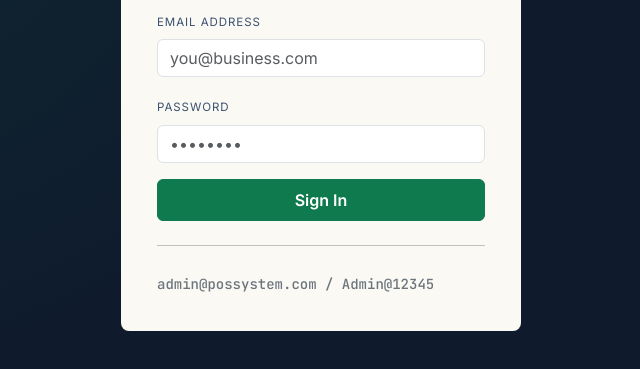
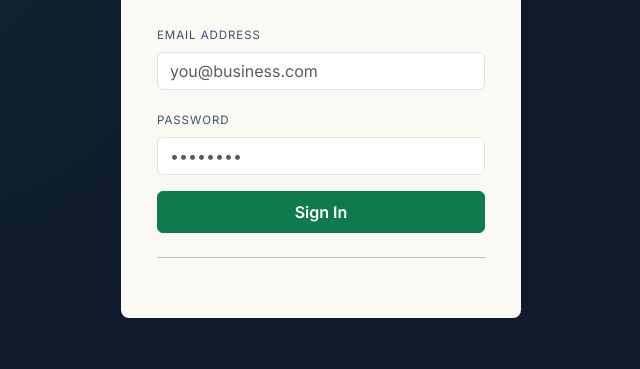
Before and after one commit to DJEndos/IPS, a plain HTML site: page index.html in a window 1280 px wide. Shown: the part 299-668 px from the top of the page, without its empty margins (319-959 px from the left). Drawn offline with nearby package versions, Linux system fonts and the light colour scheme.

Commit message:
Update index.html

```diff
--- a/index.html
+++ b/index.html
@@ -35,9 +35,9 @@
     </form>
 
     <hr class="my-4">
-    <div class="figure small text-center text-secondary mt-1">
+    <!-- <div class="figure small text-center text-secondary mt-1">
       admin@possystem.com / Admin@12345
-    </div>
+    </div> -->
   </div>
 </div>
 
```
